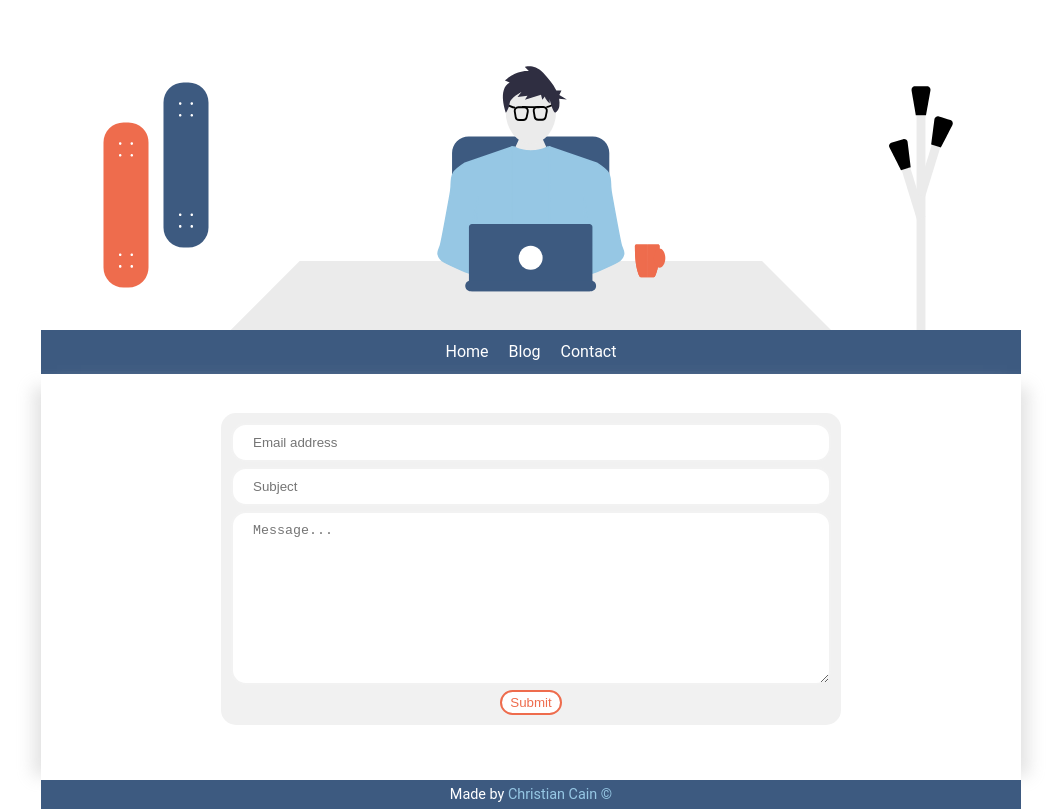
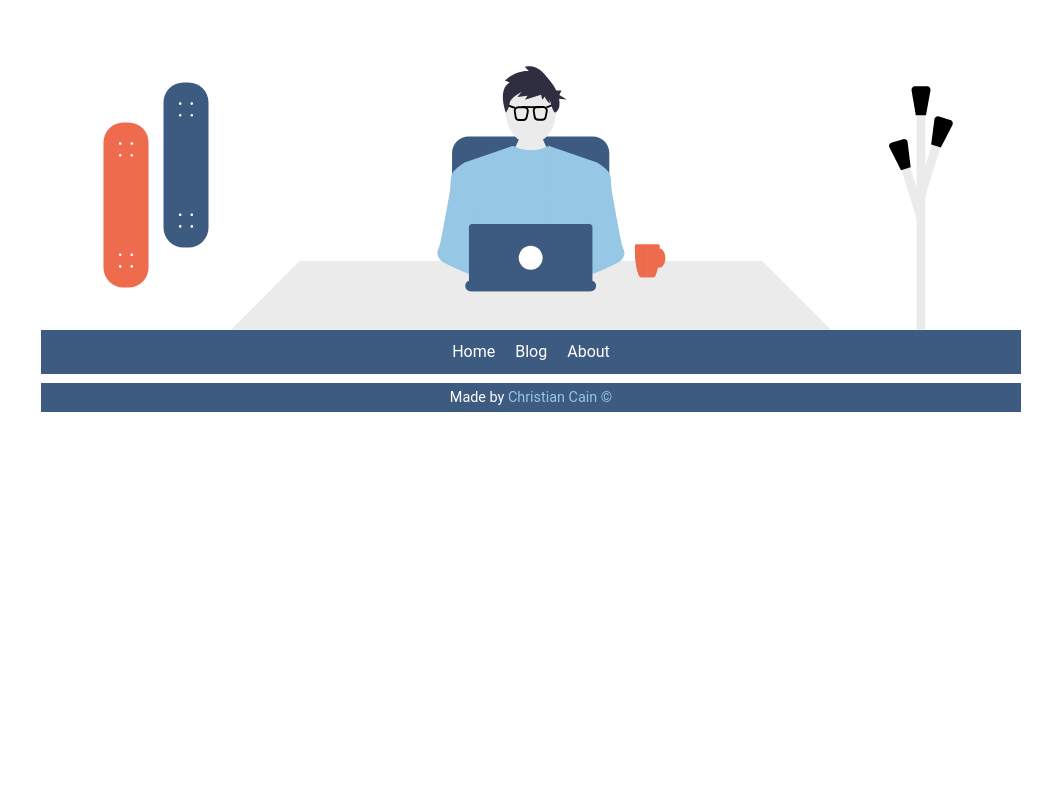
Before and after one commit to SenseiCain/portfolio, a React (Create React App) app in the folder client/: page /contact in a window 1280 px wide. Shown: the whole page, without its empty margins (109-1170 px from the left). Built offline with nearby package versions, Linux system fonts and the light colour scheme.

Commit message:
replaced contact page with about

```diff
--- a/client/src/App.css
+++ b/client/src/App.css
@@ -645,11 +645,7 @@ nav li a:hover {
 
 #skills {
     width: 100%;
-    padding: 40px 0px 40px 0px;
-}
-
-#skills-inside {
-    padding-bottom: 40px;
+    padding: 40px 0px;
 }
 
 #skills h1 {
@@ -703,33 +699,6 @@ nav li a:hover {
     width: 100%;
     height: 3px;
     background: linear-gradient(to right, transparent 0%, var(--secondary-color) 30%, var(--secondary-color) 70%, transparent 100%)
-}
-
-/* contact */
-#contact {
-   margin: 0px;
-}
-
-#contact form {
-    background-color: var(--light-color);
-    border-radius: 15px;
-    padding: 10px;
-    max-width: 600px;
-    margin: auto;
-}
-
-#contact input, #contact textarea {
-    margin-bottom: 5px;
-}
-
-#contact-inputs {
-    display: flex;
-    flex-direction: column;
-}
-
-#contact input[type="submit"] {
-    display: block;
-    margin: auto;
 }
 
 /* footer */
--- a/client/src/App.js
+++ b/client/src/App.js
@@ -4,9 +4,9 @@ import { CSSTransition, TransitionGroup } from 'react-transition-group';
 import ScrollToTop from './components/ScrollToTop';
 import HomeContainer from './containers/HomeContainer';
 import BlogContainer from './containers/BlogContainer';
-import ContactContainer from './containers/ContactContainer';
 import HeaderContainer from './containers/HeaderContainer';
 import NavBar from './components/NavBar';
+import AboutContainer from './containers/AboutContainer';
 
 import { BrowserRouter as Router, Switch, Route } from 'react-router-dom';
 import BlogShowContainer from './containers/BlogShowContainer';
@@ -33,7 +33,7 @@ class App extends Component {
               <Switch location={location}>
                 <Route exact path="/" component={HomeContainer} />
                 <Route exact path="/blog" component={BlogContainer} />
-                <Route path="/contact" component={ContactContainer} />
+                <Route path="/about" component={AboutContainer} />
                 <Route path="/blog/:blogTitle" component={BlogShowContainer} />
             </Switch>
             </CSSTransition>
--- a/client/src/components/NavBar.js
+++ b/client/src/components/NavBar.js
@@ -35,7 +35,7 @@ class NavBar extends Component {
                             <NavLink to="/blog">Blog</NavLink>
                         </li>
                         <li>
-                            <NavLink to="/contact">Contact</NavLink>
+                            <NavLink to="/about">About</NavLink>
                         </li>
                     </ul>
             </nav>
--- a/client/src/components/Bio.js
+++ b/client/src/containers/AboutContainer.js
@@ -1,7 +1,7 @@
 import React, { Component } from 'react';
 import profile from '../images/profile.jpeg';
 
-class Bio extends Component {
+class AboutContainer extends Component {
     render() {
         return (
             <div id="bio" className="wrapper-inside">
@@ -42,4 +42,4 @@ class Bio extends Component {
     }
 }
 
-export default Bio;
+export default AboutContainer;
--- a/client/src/containers/ContactContainer.js
+++ /dev/null
@@ -1,115 +0,0 @@
-import React, { Component } from 'react';
-import { connect } from 'react-redux';
-import emailjs from 'emailjs-com';
-
-class ContactContainer extends Component {
-    constructor() {
-        super();
-        this.state = {
-            address: '',
-            subject: '',
-            message: '',
-            height: 'auto'
-        }
-
-        this.updateComponentSize = this.updateComponentSize.bind(this)
-    }
-
-    componentDidMount() {
-        this.updateComponentSize();
-        window.addEventListener('resize', this.updateComponentSize, false);
-    }
-
-    componentWillUnmount() {
-        window.removeEventListener('resize', this.updateComponentSize, false);
-    }
-
-    updateComponentSize() {
-        const headerHeight = document.getElementById('header').offsetHeight;
-        const navHeight = document.getElementById('navbar').offsetHeight;
-        const footerHeight = document.getElementsByTagName('footer')[0].offsetHeight;
-
-        const desiredHeight = window.innerHeight - headerHeight - navHeight - footerHeight;
-
-        const contactHeight = document.getElementById('contact-inner').offsetHeight;
-
-        if (contactHeight + headerHeight + navHeight + footerHeight <= window.innerHeight) {
-            this.setState({
-                height: desiredHeight - 60
-            })
-        } else {
-            this.setState({
-                height: 'auto'
-            })
-        }
-    }
-
-    handleChange = ({target: {name, value}}) => {
-        this.setState({ ...this.state, [name]: value })
-    }
-
-    handleSubmit = event => {
-        event.preventDefault();
-        this.props.startAnimation();
-
-        const emailData = {
-            number: Math.floor(Math.random() * 1000) + 1 ,
-            email: this.state.address,
-            subject: this.state.subject,
-            message: this.state.message
-        };
-
-        emailjs.send('default_service', 'contact_me', emailData, 'user_6IfNSpK6uTB8qiBavAHoF')
-            .then((result) => {
-                console.log(result.text);
-                this.props.stopAnimation();
-            }, (error) => {
-                console.log(error.text);
-                this.props.stopAnimation();
-            });
-    }
-
-    render() {
-        return (
-            <section id="contact" className="wrapper-inside">
-                <div
-                    id="contact-inner"
-                    className="page-inner"
-                    style={{height: this.state.height}}>
-                    <form onSubmit={this.handleSubmit}>
-                        <div id="contact-inputs">
-                            <input
-                                name="address"
-                                type="text"
-                                value={this.state.address}
-                                placeholder="Email address"
-                                onChange={this.handleChange}/>
-                            <input
-                                name="subject"
-                                type="text"
-                                value={this.state.subject}
-                                placeholder="Subject"
-                                onChange={this.handleChange}/>
-                            <textarea
-                                name="message"
-                                value={this.state.message}
-                                placeholder="Message..."
-                                rows="10"
-                                onChange={this.handleChange}/>
-                            </div>
-                            <input type="submit" className="clickable" />
-                    </form>
-                </div>
-            </section>
-        )
-    }
-}
-
-const mapDispatchToProps = dispatch => {
-    return {
-        startAnimation: () => dispatch({ type: "START_ANIMATION" }),
-        stopAnimation: () => dispatch({ type: "STOP_ANIMATION" })
-    }
-}
-
-export default connect(null, mapDispatchToProps)(ContactContainer);
--- a/client/src/containers/HomeContainer.js
+++ b/client/src/containers/HomeContainer.js
@@ -1,7 +1,6 @@
 import React, { Component } from 'react';
 import Mission from '../components/Mission';
 import ProjectContainer from './ProjectContainer';
-import Bio from '../components/Bio';
 import SkillsContainer from './SkillsContainer';
 import { Responsive } from 'responsive-react';
 
@@ -16,8 +15,6 @@ class HomeContainer extends Component {
                         displayIn={["Laptop", "Tablet"]}>
                         <SkillsContainer />
                     </Responsive>
-
-                    <Bio />
                 </div>
             </section>
         )
--- a/client/src/containers/SkillsContainer.js
+++ b/client/src/containers/SkillsContainer.js
@@ -28,7 +28,6 @@ const SkillsContainer = () => {
                     {generateSkills()}
                 </div>
             </div>
-            <div id="skills-border" className="wrapper"></div>
         </section>
     )
 }
```
